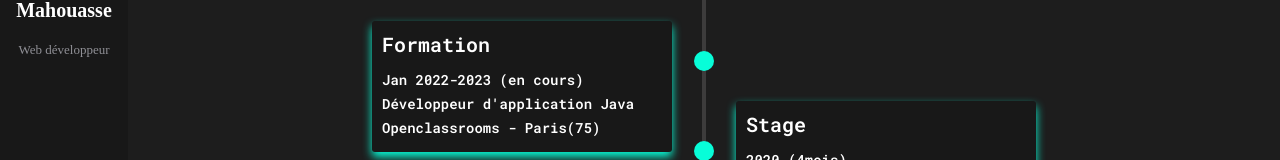
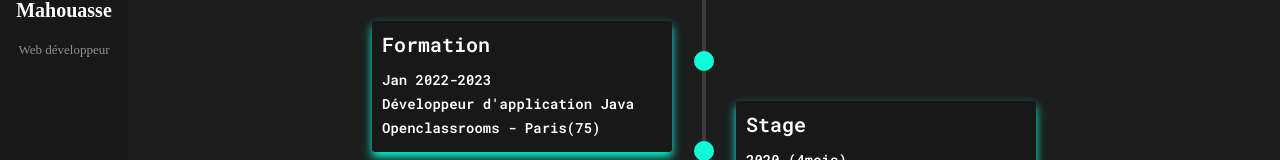
Before and after one commit to Ricama/portfolio2, a React (Create React App) app: page /skills in a window 1280 px wide. Shown: the part 139-299 px from the top of the page. Built offline with nearby package versions, Linux system fonts and the light colour scheme.

Commit message:
changement skill

```diff
--- a/src/components/Pages/Skills.js
+++ b/src/components/Pages/Skills.js
@@ -26,7 +26,7 @@ export default function Skills() {
             <div className='cards_left'>
                     <div  className='card one_card'>
                         <h1>Formation</h1>
-                        <p>Jan 2022-2023 (en cours)</p>
+                        <p>Jan 2022-2023</p>
                         <p>Développeur d'application Java</p>
                         <p>Openclassrooms - Paris(75)</p>
                     </div>
```
